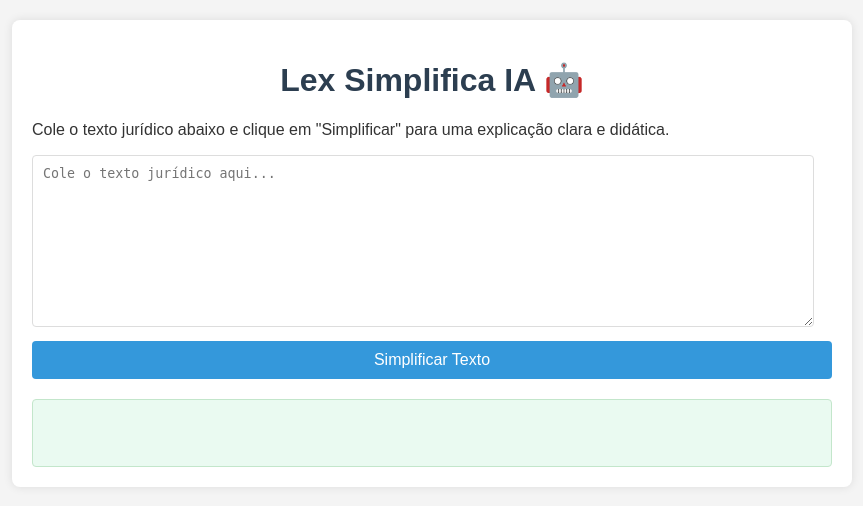
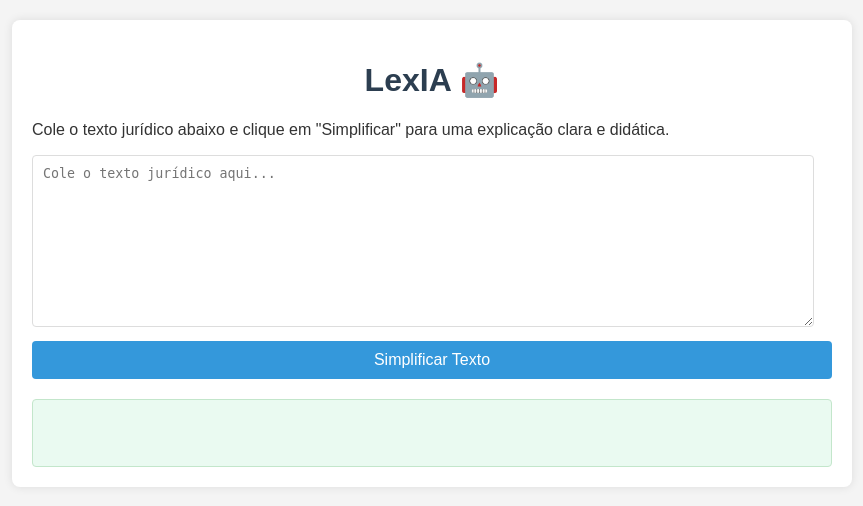
Before and after one commit to Kaueodev/imers-oIA_Alura, a Flask app: page / in a window 1280 px wide. Shown: the top 506 px of the page, without its empty margins (208-1071 px from the left). Run offline with Flask 3, Linux system fonts and the light colour scheme.

Commit message:
feat: Final MVP with README and minor refinements

```diff
--- a/templates/index.html
+++ b/templates/index.html
@@ -3,7 +3,7 @@
 <head>
     <meta charset="UTF-8">
     <meta name="viewport" content="width=device-width, initial-scale=1.0">
-    <title>Lex Simplifica IA</title>
+    <title>LexIA</title>
     <style>
         body { font-family: sans-serif; margin: 20px; background-color: #f4f4f4; color: #333; }
         .container { max-width: 800px; margin: auto; background: white; padding: 20px; box-shadow: 0 0 10px rgba(0,0,0,0.1); border-radius: 8px; }
@@ -18,7 +18,7 @@
 </head>
 <body>
     <div class="container">
-        <h1>Lex Simplifica IA 🤖</h1>
+        <h1>LexIA 🤖</h1>
         <p>Cole o texto jurídico abaixo e clique em "Simplificar" para uma explicação clara e didática.</p>
 
         <textarea id="textoJuridico" placeholder="Cole o texto jurídico aqui..."></textarea>
```
Also changed, not shown: readme.md (added).
